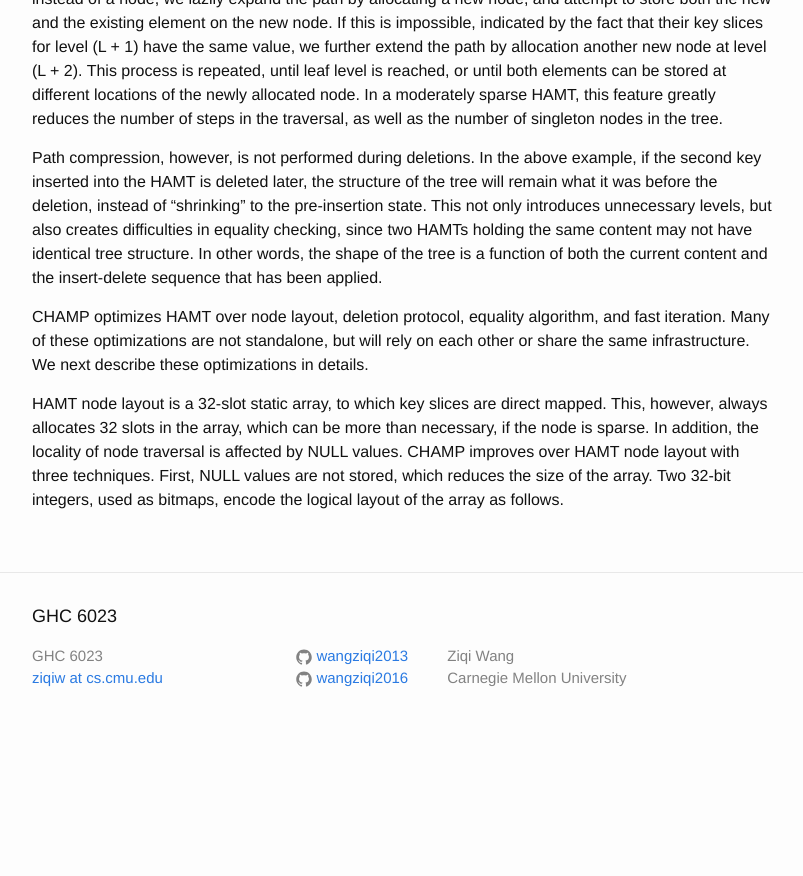
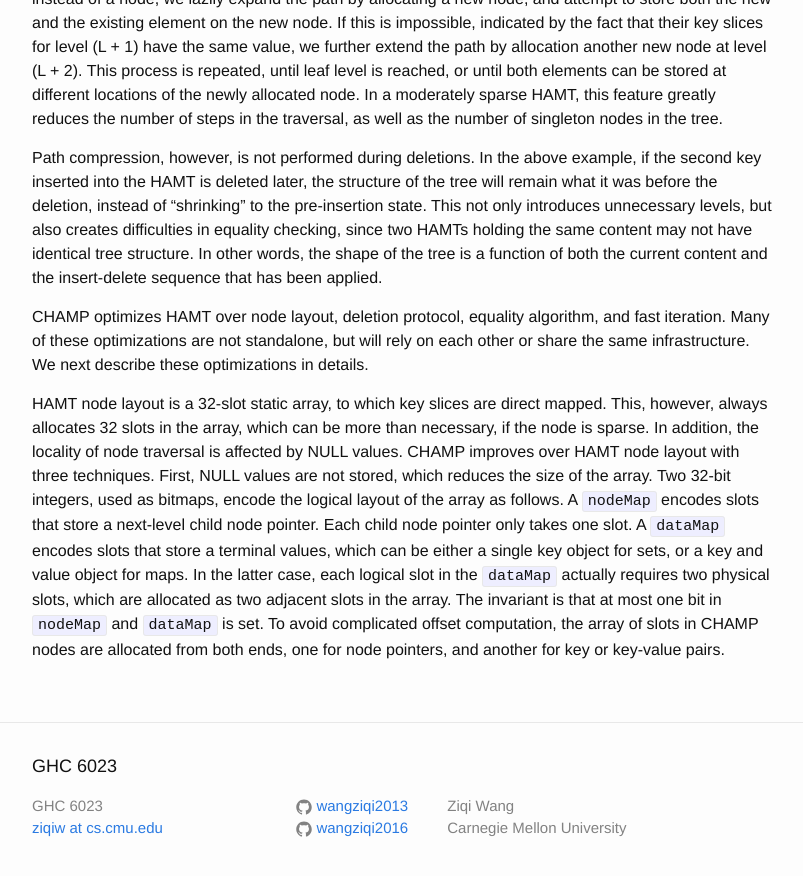
Before and after one commit to wangziqi2013/wangziqi2013.github.io, a Jekyll site: the page built from _posts/2020-08-08-CHAMP.markdown, in a window 1280 px wide and 900 px high, scrolled down 1728 px. Shown: the top 876 px of the window, without its empty margins (238-1041 px from the left). Built offline with Jekyll 4.4.1, drawn with Linux system fonts in a browser that asks for light colours; before the commit the page ends 2478 px from its top, so only the background shows below that.

Commit message:
Adding alloc

```diff
--- a/_posts/2020-08-08-CHAMP.markdown
+++ b/_posts/2020-08-08-CHAMP.markdown
@@ -85,4 +85,10 @@ HAMT node layout is a 32-slot static array, to which key slices are direct mappe
 slots in the array, which can be more than necessary, if the node is sparse. In addition, the locality of node traversal
 is affected by NULL values. CHAMP improves over HAMT node layout with three techniques. First, NULL values are not
 stored, which reduces the size of the array. Two 32-bit integers, used as bitmaps, encode the logical layout of the array
-as follows.
+as follows. A `nodeMap` encodes slots that store a next-level child node pointer. Each child node pointer only takes
+one slot. A `dataMap` encodes slots that store a terminal values, which can be either a single key object for sets, or
+a key and value object for maps. In the latter case, each logical slot in the `dataMap` actually requires two physical
+slots, which are allocated as two adjacent slots in the array.
+The invariant is that at most one bit in `nodeMap` and `dataMap` is set.
+To avoid complicated offset computation, the array of slots in CHAMP nodes are allocated from both ends, one for
+node pointers, and another for key or key-value pairs.
```
